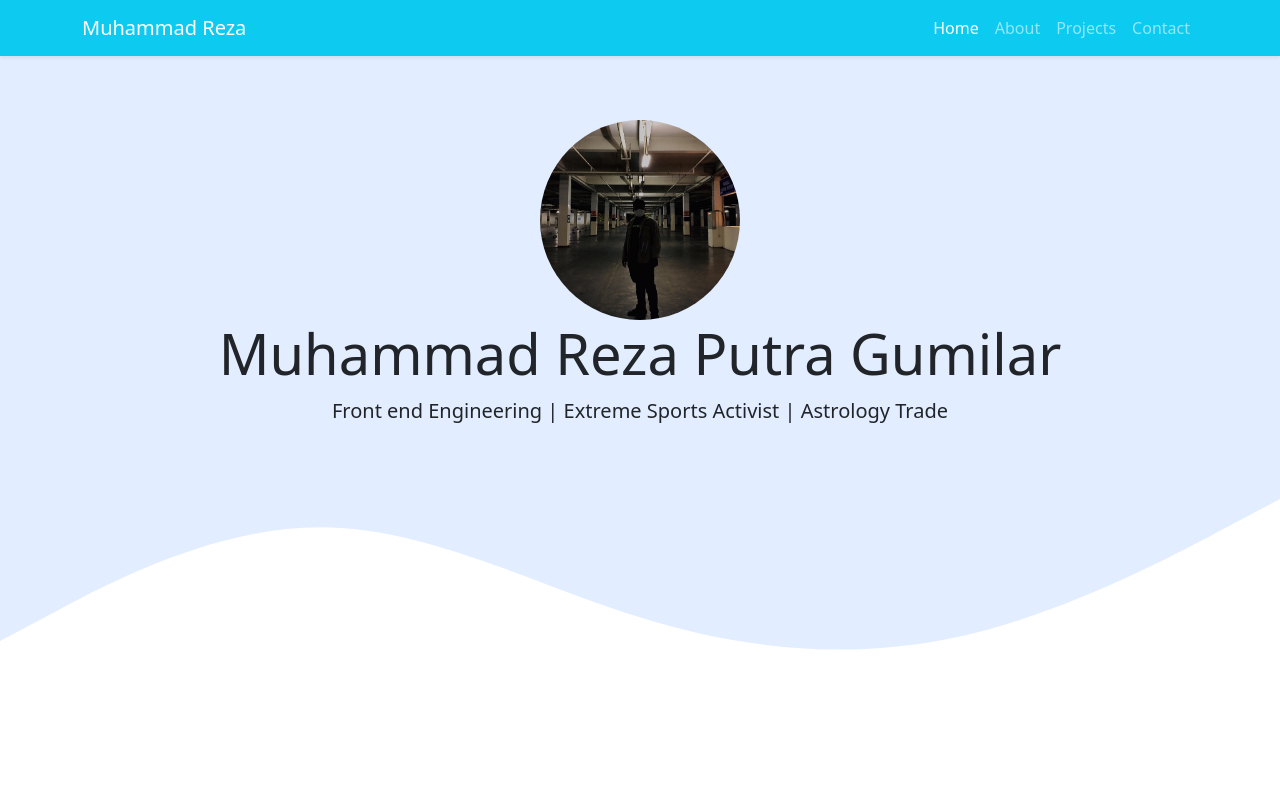
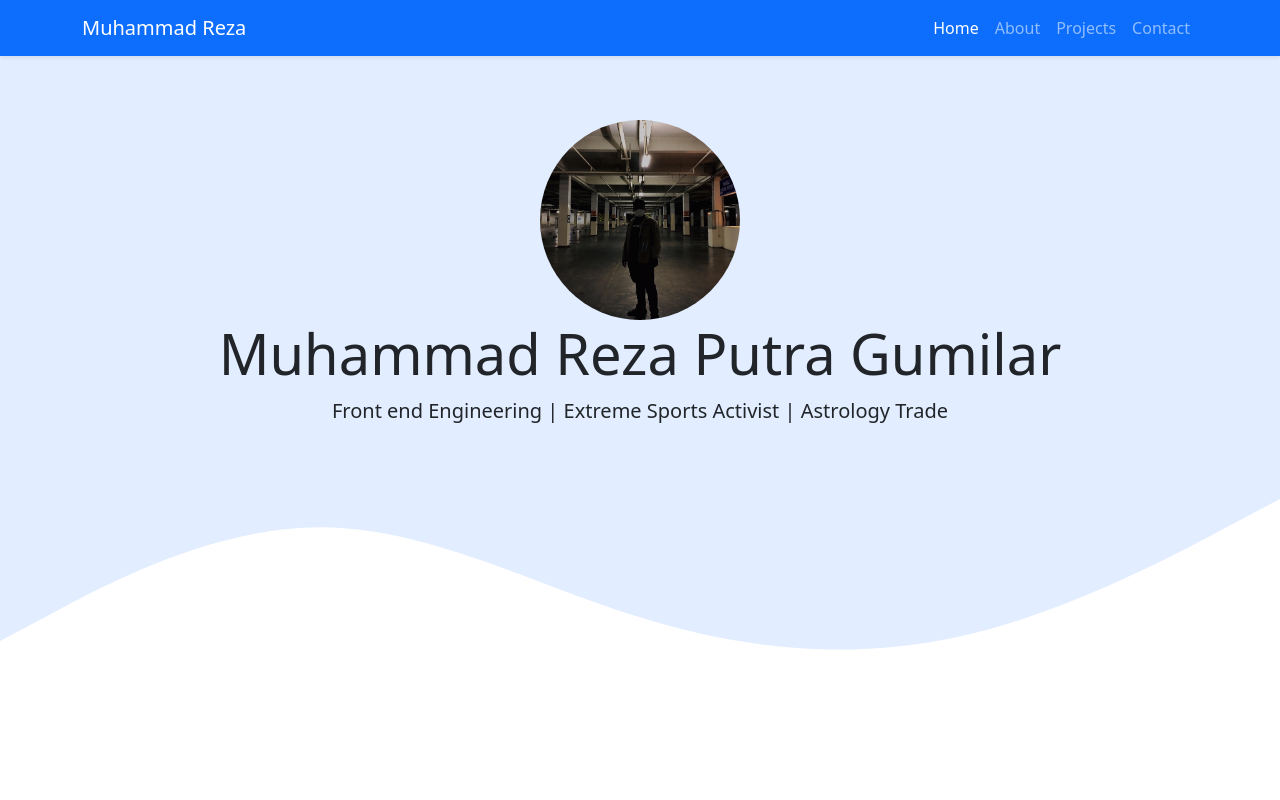
Before and after one commit to muhammadreza851/muhammadreza851.github.io, a plain HTML site: page index.html in a window 1280 px wide. Shown: the top 800 px of the page. Drawn offline with nearby package versions, Linux system fonts and the light colour scheme.

Commit message:
Update index.html

```diff
--- a/index.html
+++ b/index.html
@@ -15,7 +15,7 @@
   </head>
   < id="home">
     <!--Navbar-->
-    <nav class="navbar navbar-expand-lg navbar-dark bg-info shadow-sm fixed-top">
+    <nav class="navbar navbar-expand-lg navbar-dark bg-primary shadow-sm fixed-top">
       <div class="container">
         <a class="navbar-brand" href="#">Muhammad Reza</a>
         <button class="navbar-toggler" type="button" data-bs-toggle="collapse" data-bs-target="#navbarNav" aria-controls="navbarNav" aria-expanded="false" aria-label="Toggle navigation">
```
